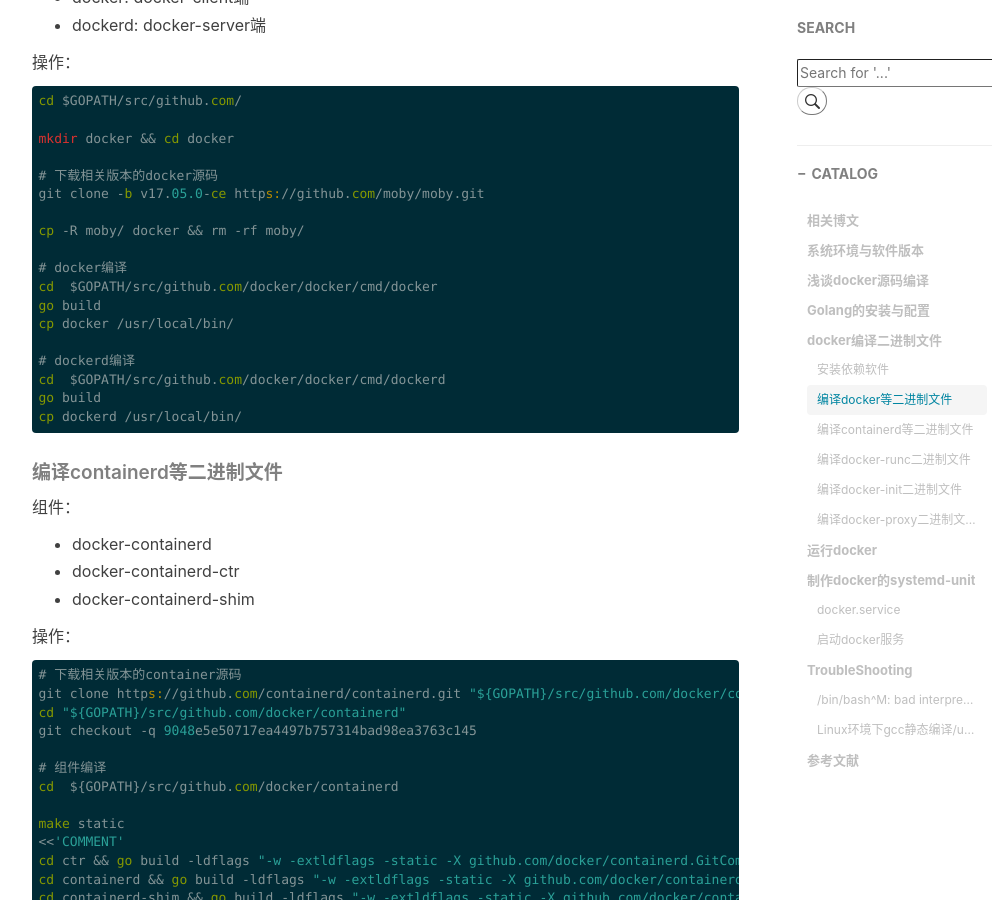
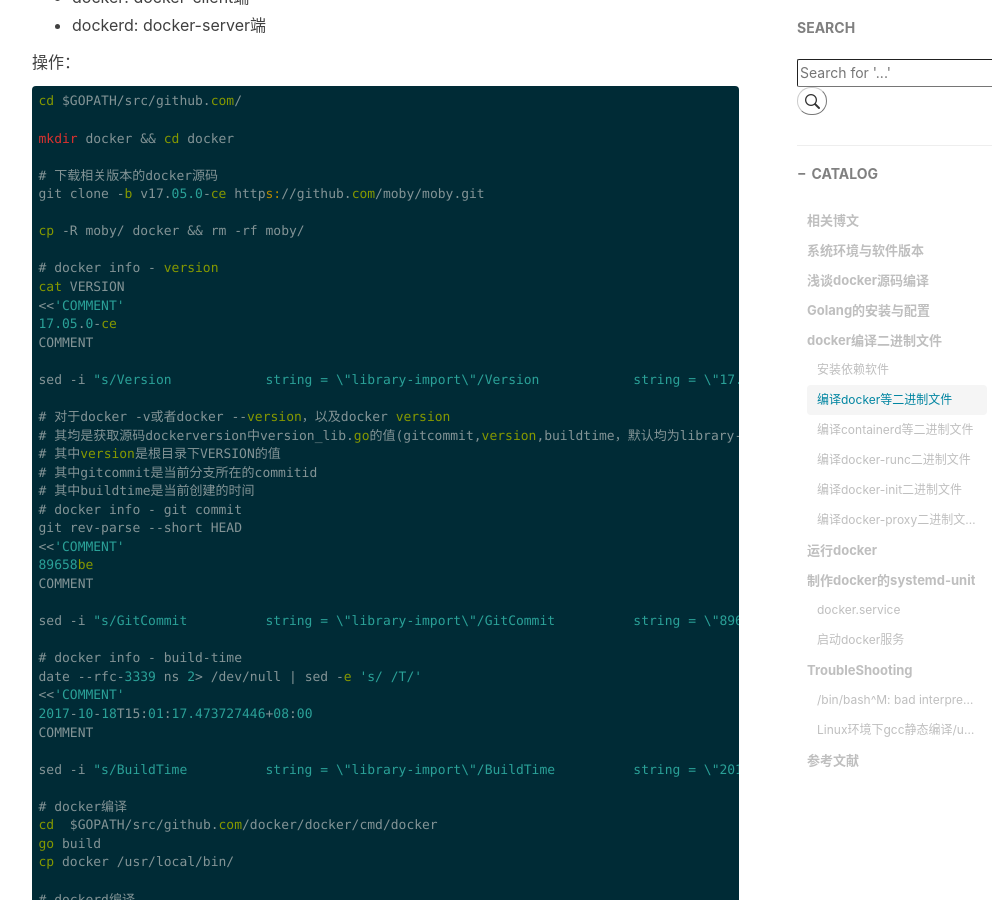
Before and after one commit to chenjian158978/chenjian.github.io, a Jekyll site: the page built from _posts/2017-10-11-Make Docker Executable File On CentOS7.md, in a window 1280 px wide and 900 px high, scrolled down 3018 px. Shown: the whole window, without its empty margins (233-1239 px from the left). Built offline with Jekyll 4.4.1, drawn with Linux system fonts in a browser that asks for light colours; comment, search, counter and statistics services are not loaded.

Commit message:
更新博文

```diff
--- a/_posts/2017-10-11-Make Docker Executable File On CentOS7.md
+++ b/_posts/2017-10-11-Make Docker Executable File On CentOS7.md
@@ -145,6 +145,35 @@ mkdir docker && cd docker
 git clone -b v17.05.0-ce https://github.com/moby/moby.git
 
 cp -R moby/ docker && rm -rf moby/
+
+# docker info - version
+cat VERSION
+<<'COMMENT'
+17.05.0-ce
+COMMENT
+
+sed -i "s/Version            string = \"library-import\"/Version            string = \"17.05.0-ce\"/g" dockerversion/version_lib.go
+
+# 对于docker -v或者docker --version，以及docker version
+# 其均是获取源码dockerversion中version_lib.go的值(gitcommit,version,buildtime，默认均为library-import)
+# 其中version是根目录下VERSION的值
+# 其中gitcommit是当前分支所在的commitid
+# 其中buildtime是当前创建的时间
+# docker info - git commit
+git rev-parse --short HEAD
+<<'COMMENT'
+89658be
+COMMENT
+
+sed -i "s/GitCommit          string = \"library-import\"/GitCommit          string = \"89658be\"/g" dockerversion/version_lib.go
+
+# docker info - build-time
+date --rfc-3339 ns 2> /dev/null | sed -e 's/ /T/'
+<<'COMMENT'
+2017-10-18T15:01:17.473727446+08:00
+COMMENT
+
+sed -i "s/BuildTime          string = \"library-import\"/BuildTime          string = \"2017-10-18T15:01:17.473727446+08:00\"/g" dockerversion/version_lib.go
 
 # docker编译
 cd  $GOPATH/src/github.com/docker/docker/cmd/docker
```
